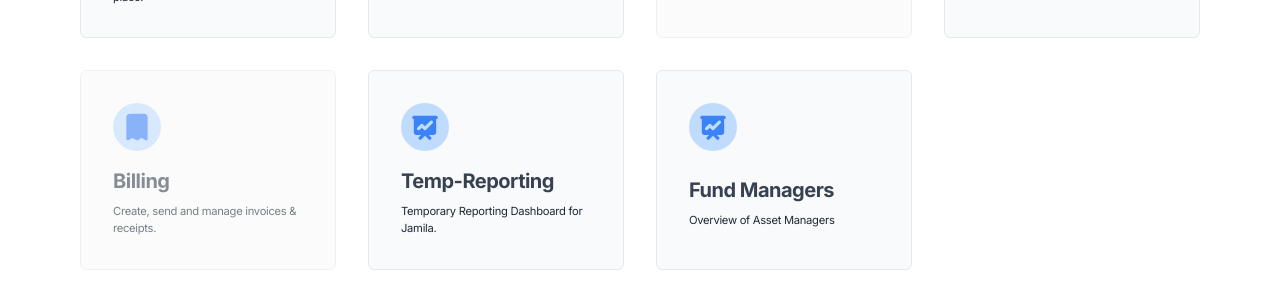
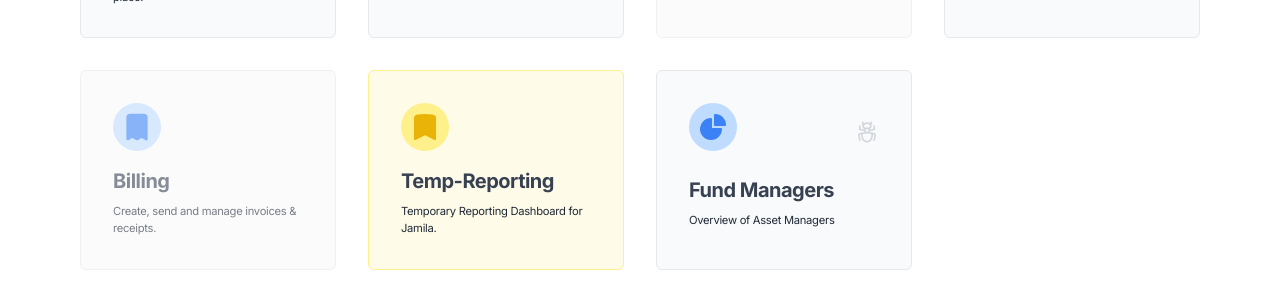
Before and after one commit to wpea/labs, a Next.js app: page /home in a window 1280 px wide. Shown: the part 382-690 px from the top of the page. Built offline with nearby package versions, Linux system fonts and the light colour scheme; no server answers; sample sign-in values are in the browser's storage.

Commit message:
redirect to home
remove wdwl and dep

```diff
--- a/next.config.js
+++ b/next.config.js
@@ -25,7 +25,7 @@ module.exports = {
     return [
       {
         source: "/",
-        destination: "/projects",
+        destination: "/home",
         permanent: true,
       },
     ];
--- a/pages/home.js
+++ b/pages/home.js
@@ -164,21 +164,25 @@ export default function HomeCards() {
 
             <div
               onClick={() => router.push("/temp-report")}
-              className="bg-gray-50 hover:border-gray-400 border  border-gray-200 cursor-pointer rounded-md p-8 space-y-4 grid"
+              className="bg-yellow-50 hover:border-yellow-400 border  border-yellow-200 cursor-pointer rounded-md p-8 space-y-4 grid"
             >
-              <div className="bg-blue-200 rounded-full place-self-start justify-self-start p-2">
+              <div className="flex items-center justify-between">
+                <div className="bg-yellow-200 rounded-full place-self-start justify-self-start p-2">
                   <svg
                     xmlns="http://www.w3.org/2000/svg"
-                  className="fill-current text-blue-500 h-8 w-8"
-                  viewBox="0 0 20 20"
-                  fill="currentColor"
+                    fill="none"
+                    viewBox="0 0 24 24"
+                    strokeWidth={1.5}
+                    stroke="currentColor"
+                    className="fill-current text-yellow-500 h-8 w-8"
                   >
                     <path
-                    fillRule="evenodd"
-                    d="M3 3a1 1 0 000 2v8a2 2 0 002 2h2.586l-1.293 1.293a1 1 0 101.414 1.414L10 15.414l2.293 2.293a1 1 0 001.414-1.414L12.414 15H15a2 2 0 002-2V5a1 1 0 100-2H3zm11.707 4.707a1 1 0 00-1.414-1.414L10 9.586 8.707 8.293a1 1 0 00-1.414 0l-2 2a1 1 0 101.414 1.414L8 10.414l1.293 1.293a1 1 0 001.414 0l4-4z"
-                    clipRule="evenodd"
+                      strokeLinecap="round"
+                      strokeLinejoin="round"
+                      d="M17.593 3.322c1.1.128 1.907 1.077 1.907 2.185V21L12 17.25 4.5 21V5.507c0-1.108.806-2.057 1.907-2.185a48.507 48.507 0 0111.186 0z"
                     />
                   </svg>
+                </div>
               </div>
               <div className="space-y-2">
                 <div className="text-xl tracking-tight font-bold text-gray-700">
@@ -194,17 +198,41 @@ export default function HomeCards() {
               onClick={() => router.push("/asset-allocation")}
               className="bg-gray-50 hover:border-gray-400 border  border-gray-200 cursor-pointer rounded-md p-8 space-y-4 grid"
             >
+              <div className="flex items-center justify-between">
                 <div className="bg-blue-200 rounded-full place-self-start justify-self-start p-2">
                   <svg
                     xmlns="http://www.w3.org/2000/svg"
+                    fill="none"
+                    viewBox="0 0 24 24"
+                    strokeWidth={1.5}
+                    stroke="currentColor"
                     className="fill-current text-blue-500 h-8 w-8"
-                  viewBox="0 0 20 20"
-                  fill="currentColor"
                   >
                     <path
-                    fillRule="evenodd"
-                    d="M3 3a1 1 0 000 2v8a2 2 0 002 2h2.586l-1.293 1.293a1 1 0 101.414 1.414L10 15.414l2.293 2.293a1 1 0 001.414-1.414L12.414 15H15a2 2 0 002-2V5a1 1 0 100-2H3zm11.707 4.707a1 1 0 00-1.414-1.414L10 9.586 8.707 8.293a1 1 0 00-1.414 0l-2 2a1 1 0 101.414 1.414L8 10.414l1.293 1.293a1 1 0 001.414 0l4-4z"
-                    clipRule="evenodd"
+                      strokeLinecap="round"
+                      strokeLinejoin="round"
+                      d="M10.5 6a7.5 7.5 0 107.5 7.5h-7.5V6z"
+                    />
+                    <path
+                      strokeLinecap="round"
+                      strokeLinejoin="round"
+                      d="M13.5 10.5H21A7.5 7.5 0 0013.5 3v7.5z"
+                    />
+                  </svg>
+                </div>
+
+                <svg
+                  xmlns="http://www.w3.org/2000/svg"
+                  fill="none"
+                  viewBox="0 0 24 24"
+                  strokeWidth={1.5}
+                  stroke="currentColor"
+                  className="w-6 h-6 text-gray-300"
+                >
+                  <path
+                    strokeLinecap="round"
+                    strokeLinejoin="round"
+                    d="M12 12.75c1.148 0 2.278.08 3.383.237 1.037.146 1.866.966 1.866 2.013 0 3.728-2.35 6.75-5.25 6.75S6.75 18.728 6.75 15c0-1.046.83-1.867 1.866-2.013A24.204 24.204 0 0112 12.75zm0 0c2.883 0 5.647.508 8.207 1.44a23.91 23.91 0 01-1.152 6.06M12 12.75c-2.883 0-5.647.508-8.208 1.44.125 2.104.52 4.136 1.153 6.06M12 12.75a2.25 2.25 0 002.248-2.354M12 12.75a2.25 2.25 0 01-2.248-2.354M12 8.25c.995 0 1.971-.08 2.922-.236.403-.066.74-.358.795-.762a3.778 3.778 0 00-.399-2.25M12 8.25c-.995 0-1.97-.08-2.922-.236-.402-.066-.74-.358-.795-.762a3.734 3.734 0 01.4-2.253M12 8.25a2.25 2.25 0 00-2.248 2.146M12 8.25a2.25 2.25 0 012.248 2.146M8.683 5a6.032 6.032 0 01-1.155-1.002c.07-.63.27-1.222.574-1.747m.581 2.749A3.75 3.75 0 0115.318 5m0 0c.427-.283.815-.62 1.155-.999a4.471 4.471 0 00-.575-1.752M4.921 6a24.048 24.048 0 00-.392 3.314c1.668.546 3.416.914 5.223 1.082M19.08 6c.205 1.08.337 2.187.392 3.314a23.882 23.882 0 01-5.223 1.082"
                   />
                 </svg>
               </div>
--- a/pages/stocks/dashboard/account/index.js
+++ b/pages/stocks/dashboard/account/index.js
@@ -476,7 +476,7 @@ export default function Account() {
                 </svg>
               </button>
 
-              <button
+              {/* <button
                 onClick={() => setShowDep(!showDep)}
                 className="btn flex w-36 justify-between place-self-end border-none bg-green-600 capitalize hover:bg-green-700"
               >
@@ -582,7 +582,7 @@ export default function Account() {
                     y2="99.34"
                   />
                 </svg>
-              </button>
+              </button> */}
             </div>
           </div>
         </div>
@@ -702,7 +702,7 @@ export default function Account() {
 
         <div className="text-xs py-20 px-20">
           <div className="self-center flex items-center justify-between text-xs">
-            <div>&copy; 2022 WPEA Labs</div>
+            <div>&copy; 2022 - {new Date().getFullYear()} WPEA Labs</div>
           </div>
         </div>
       </div>
@@ -716,7 +716,7 @@ export default function Account() {
       </>
 
       <>
-        <Withdraw showDep={showWd} toggleAdd={() => setShowWd(!showWd)} />
+        {/* <Withdraw showDep={showWd} toggleAdd={() => setShowWd(!showWd)} /> */}
       </>
     </AppLayout>
   );
```
Lines whose indentation alone changed are shown as unchanged.
